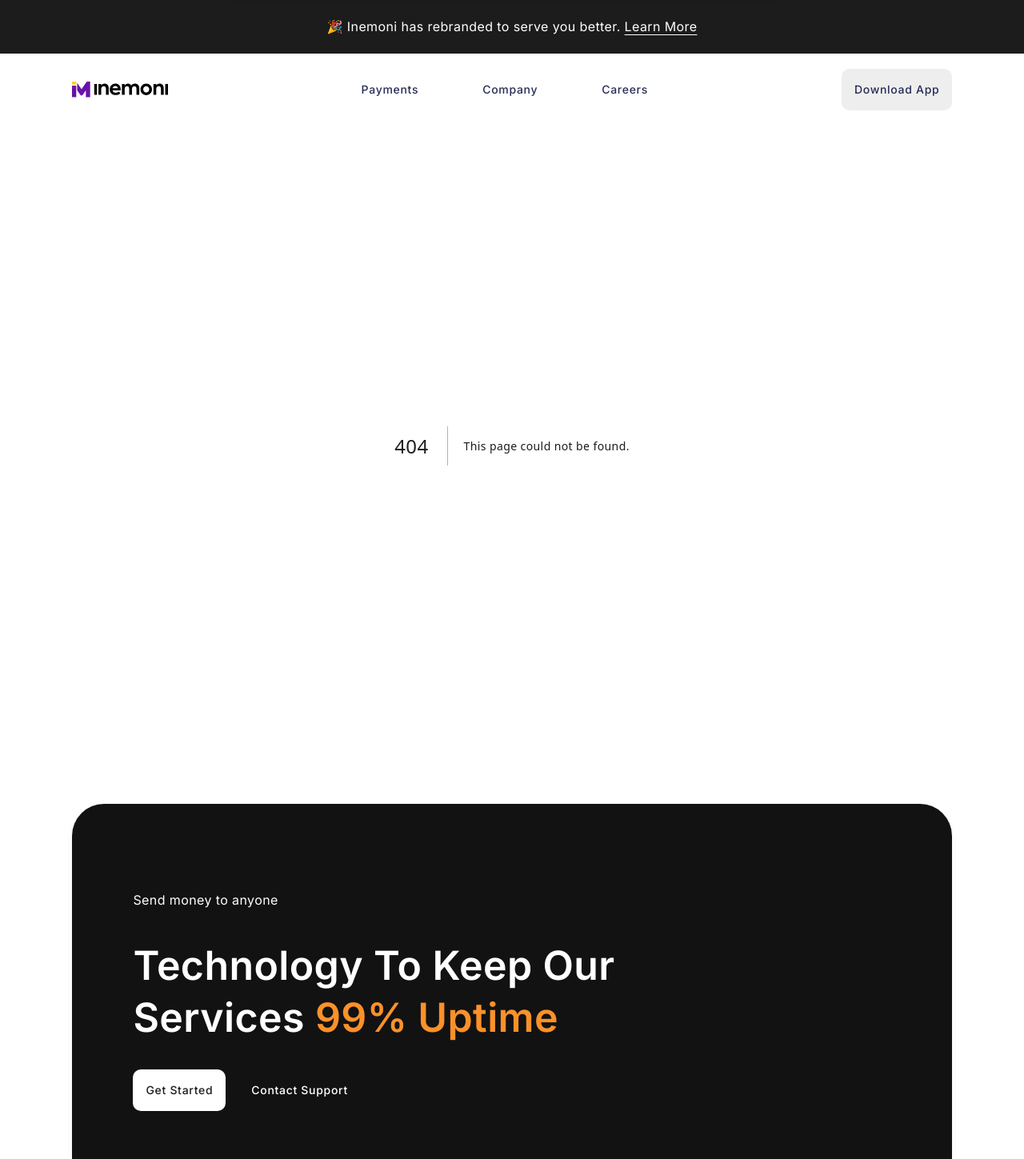
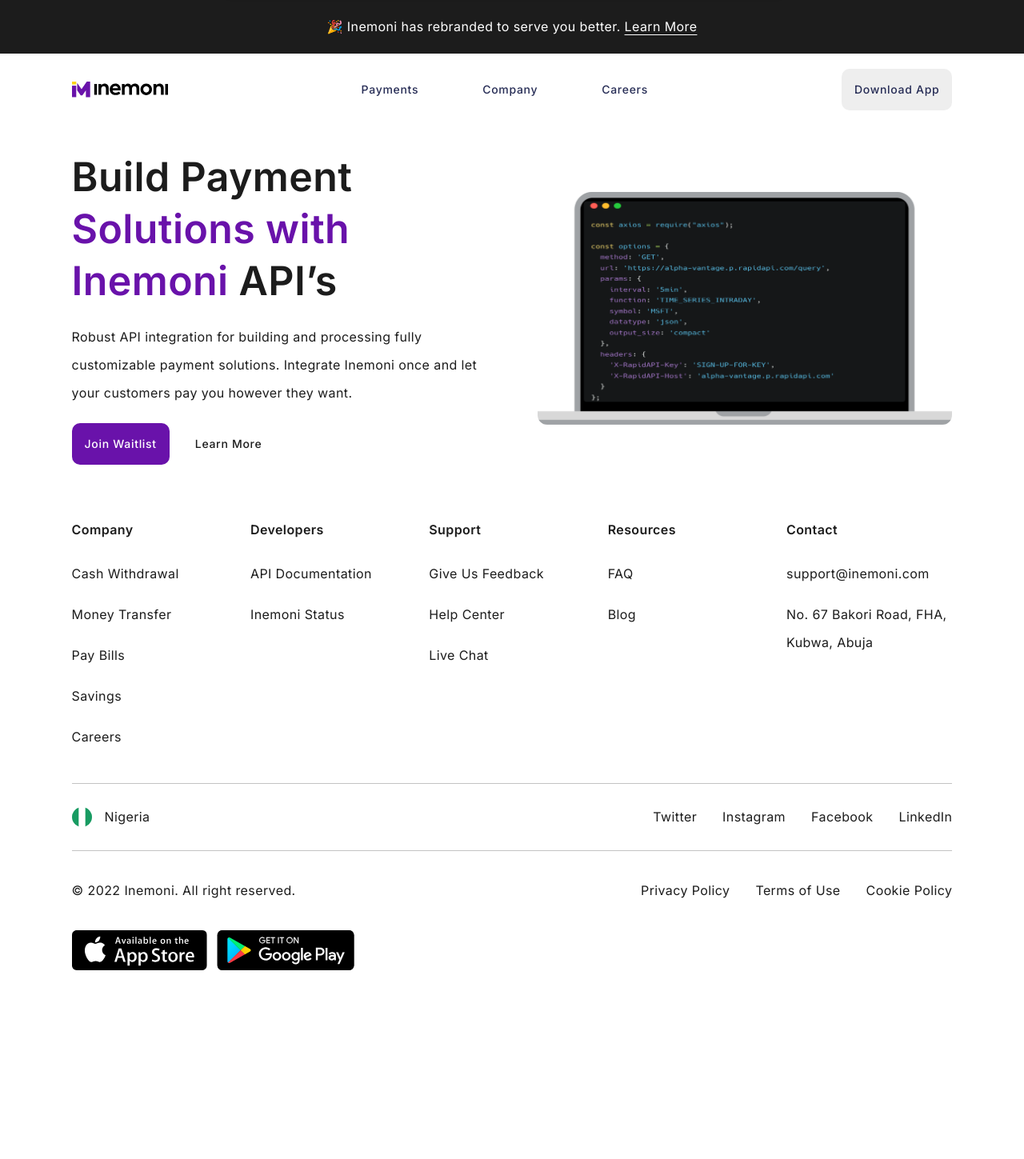
Before and after one commit to detachedsoul/inemoni, a Next.js app: page /api-docs in a window 1280 px wide. Before the commit this address had no page. Shown: the top 1449 px of the page at 80% size. After the commit the page ends 1277 px from the top, so only its background shows below. Built offline with nearby package versions, Linux system fonts and the light colour scheme; a web font is replaced by a local one.

Commit message:
style: API docs page hero section commit

```diff
--- /dev/null
+++ b/app/api-docs/page.js
@@ -0,0 +1,11 @@
+import HeroText from "@components/api-docs/HeroText";
+
+const Index = () => {
+    return (
+        <main className="space-y-[20%] sm:space-y-[10%]">
+            <HeroText />
+        </main>
+    );
+};
+
+export default Index;
--- a/app/layout.js
+++ b/app/layout.js
@@ -2,7 +2,6 @@
 import "@assets/uicons-regular-rounded/css/uicons-regular-rounded.min.css";
 import Header from "@components/Header";
 import Footer from "@components/Footer";
-import localFont from "@next/font/local";
 import { Inter } from '@next/font/google';
 
 const inter = Inter({
--- a/app/status/page.js
+++ b/app/status/page.js
@@ -2,7 +2,7 @@
 
 const Index = () => {
     return (
-		<main className="pt-[10%] pb-[20%] px-[5%] xl:px-[7%]">
+		<main className="pt-[10%] pb-[15%] px-[5%] xl:px-[7%]">
 			<StatusIndicator />
 		</main>
 	);
--- a/components/Footer.js
+++ b/components/Footer.js
@@ -226,28 +226,6 @@
 
 	return (
 		<>
-			<div className="bg-[#121212] px-[10%] py-[8%] rounded-3xl items-center sm:px-[6%] sm:rounded-[2.5rem] text-white shadow-[0px_5px_10px_rgba(10,14,39,0.05)] mt-12 mx-[5%] xl:mx-[7%]">
-                <div className="space-y-6 md:space-y-8 sm:w-[70%]">
-                    <p>
-                        Send money to anyone
-                    </p>
-
-                    <h2 className="header text-2xl sm:text-5xl leading-10 sm:text-[3.125rem] sm:leading-[4.063rem]">
-                        Technology To Keep Our Services <span className="text-brand-orange">99% Uptime</span>
-                    </h2>
-
-                    <div className="flex flex-wrap items-center gap-4">
-                        <Link className="bg-white text-brand-black btn block" href="/">
-                            Get Started
-                        </Link>
-
-                        <Link className="text-white btn block" href="/">
-                            Contact Support
-                        </Link>
-                    </div>
-                </div>
-            </div>
-
 			<footer className="px-[5%] pb-[5%] pt-[10%] xl:px-[7%] sm:pt-[5%]">
 				<div
 					className="lg:hidden lg:not-sr-only grid-cols-1 gap-6  pb-12 grid sm:grid-cols-2 sm:gap-x-8 sm:items-start sm:self-start"
--- /dev/null
+++ b/components/api-docs/HeroText.js
@@ -0,0 +1,51 @@
+import apiDocs from "@assets/img/api-docs.png";
+import Image from "next/image";
+import Link from "next/link";
+
+const HeroText = () => {
+	return (
+		<div className="grid gap-8 pt-12 grid-cols-1 sm:grid-cols-2 items-center px-[5%] sm:pt-8 sm:gap-16 xl:px-[7%]">
+			<div className="flex flex-col gap-5">
+				<h1 className="main-header">
+					Build Payment{" "}
+					<span className="text-brand-purple">
+						Solutions with Inemoni
+					</span>{" "}
+					API’s
+				</h1>
+
+				<p>
+					Robust API integration for building and processing fully
+					customizable payment solutions. Integrate Inemoni once and
+					let your customers pay you however they want.
+				</p>
+
+				<div className="flex items-center gap-4 flex-wrap">
+					<Link
+						className="bg-brand-purple text-white btn block hover:bg-brand-navlink transition-colors duration-300 ease-in"
+						href="/"
+					>
+						Join Waitlist
+					</Link>
+
+					<Link
+						className="hover:bg-brand-gray btn block transition-colors duration-300 ease-in"
+						href="/about"
+					>
+						Learn More
+					</Link>
+				</div>
+			</div>
+
+			<Image
+				className="rounded-xl object-cover aspect-video"
+				src={apiDocs}
+				alt="API documentation"
+				quality={100}
+				priority={true}
+			/>
+		</div>
+	);
+};
+
+export default HeroText;
```
Also changed, not shown: app/about/page.js (+6 -1 lines), app/api-docs/head.js (added, +19 -0 lines), app/page.js (+7 -1 lines), components/FooterCard.js (added, +34 -0 lines), components/GetStarted.js (+26 -16 lines), app/globals.css, assets/img/api-docs.png (added), assets/img/api-docs.svg (added).
